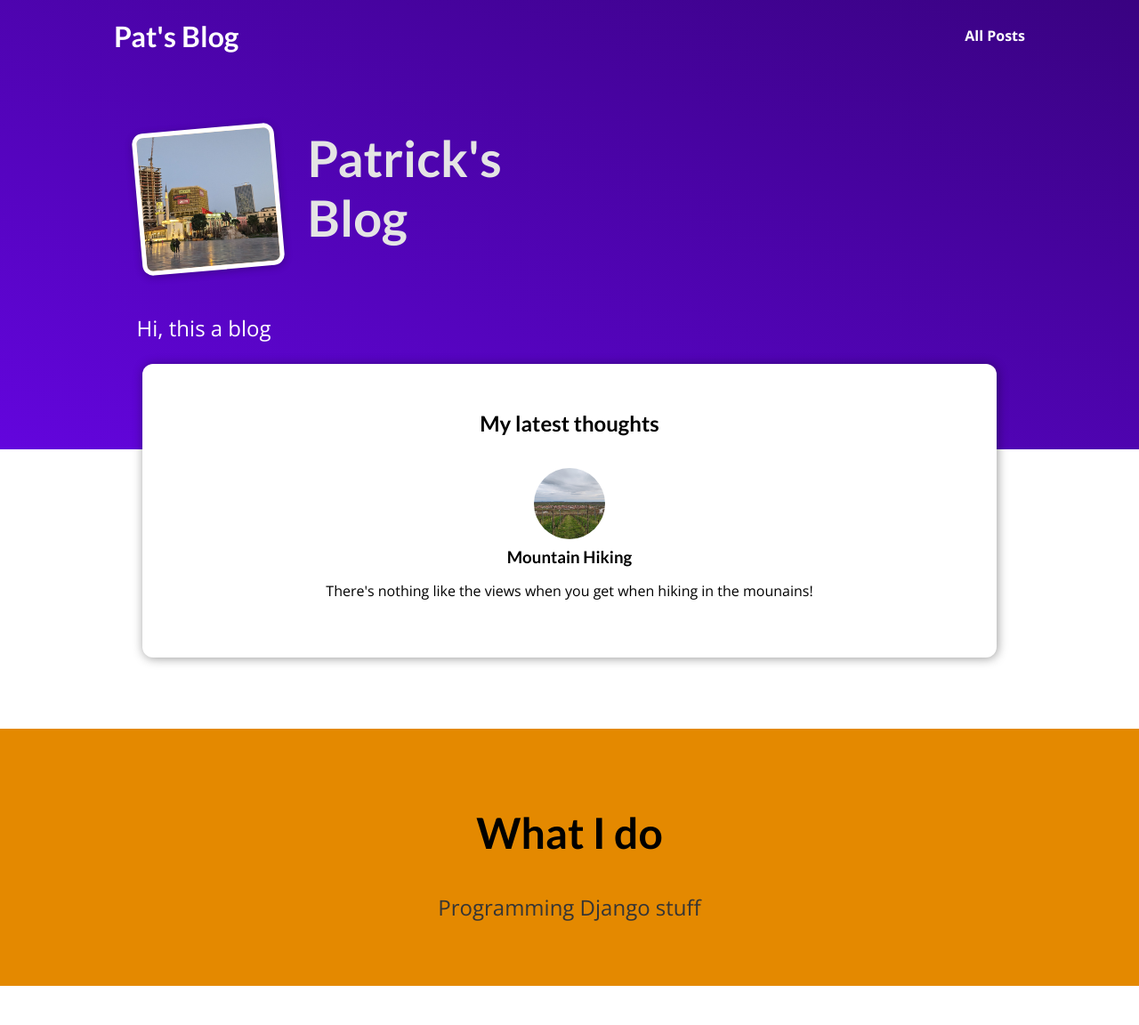
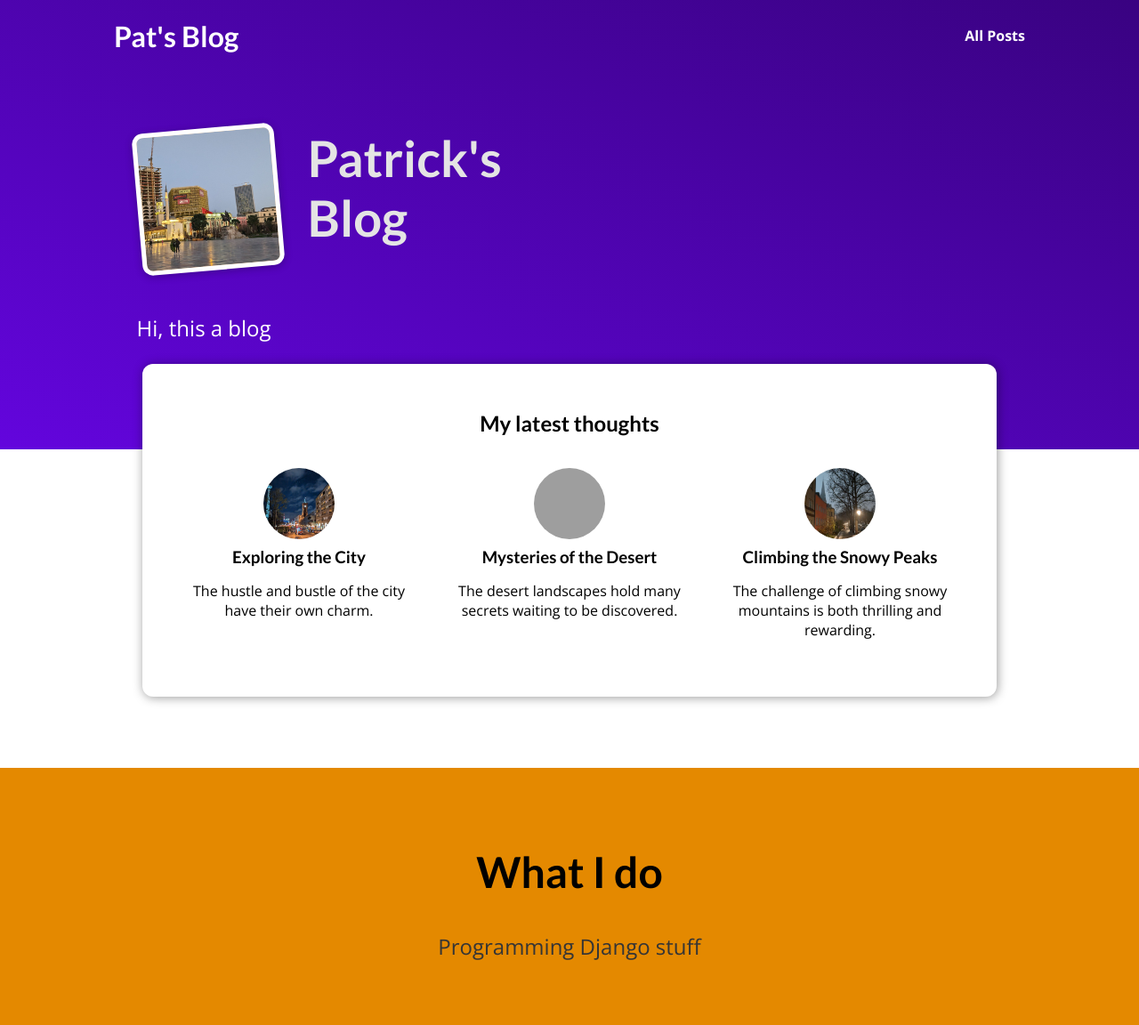
Before and after one commit to patrickhaetti/django-projects, a Django app: page / in a window 1280 px wide. Shown: the whole page at 89% size. Before the commit the page ends 1108 px from the top, so only its background shows below. Run offline with Django 3.2, Linux system fonts and the light colour scheme; grey boxes are pictures that could not be loaded.

Commit message:
chapter 64

```diff
--- a/my_site/blog/templates/blog/includes/post.html
+++ b/my_site/blog/templates/blog/includes/post.html
@@ -2,11 +2,11 @@
 
 <li>
     <article class="post">
-        <a href="{% url "post-detail-page" "the-mountains" %}">
-            <img src="{% static 'blog/images/image_2.png' %}" alt="Mountain Hiking" style="max-width: 300px;">
+        <a href="{% url "post-detail-page" post.slug %}">
+            <img src="{% static 'blog/images/'|add:post.image %}" alt="{{ post.title }}" style="max-width: 300px;">
             <div class="post__content">
-                <h3>Mountain Hiking</h3>
-                <p>There's nothing like the views when you get when hiking in the mounains!</p>
+                <h3>{{ post.title }}</h3>
+                <p>{{ post.excerpt }}</p>
             </div>
         </a>
     </article>
--- a/my_site/blog/templates/blog/index.html
+++ b/my_site/blog/templates/blog/index.html
@@ -22,7 +22,9 @@
         <h2>My latest thoughts</h2>
 
         <ul>
+            {% for post in posts %}
            {% include "blog/includes/post.html" %}
+           {% endfor %}
         </ul>
     </section>
 
--- a/my_site/blog/views.py
+++ b/my_site/blog/views.py
@@ -1,7 +1,7 @@
 from django.shortcuts import render
 from datetime import date
 
-posts = [
+all_posts = [
     {
         "slug": "hike-in-the-mountains",
         "image": "image_1.png",
@@ -58,10 +58,18 @@ posts = [
     }
 ]
 
+# create helper function
+def get_date(post):
+    return post['date']
+
 # Create your views here.
 
 def starting_page(request):
-    return render(request, "blog/index.html")
+    sorted_posts = sorted(all_posts, key=get_date)
+    latest_posts = sorted_posts[-3:]
+    return render(request, "blog/index.html", {
+        "posts": latest_posts
+    })
 
 def posts(request):
     return render(request, "blog/all_posts.html")
```
